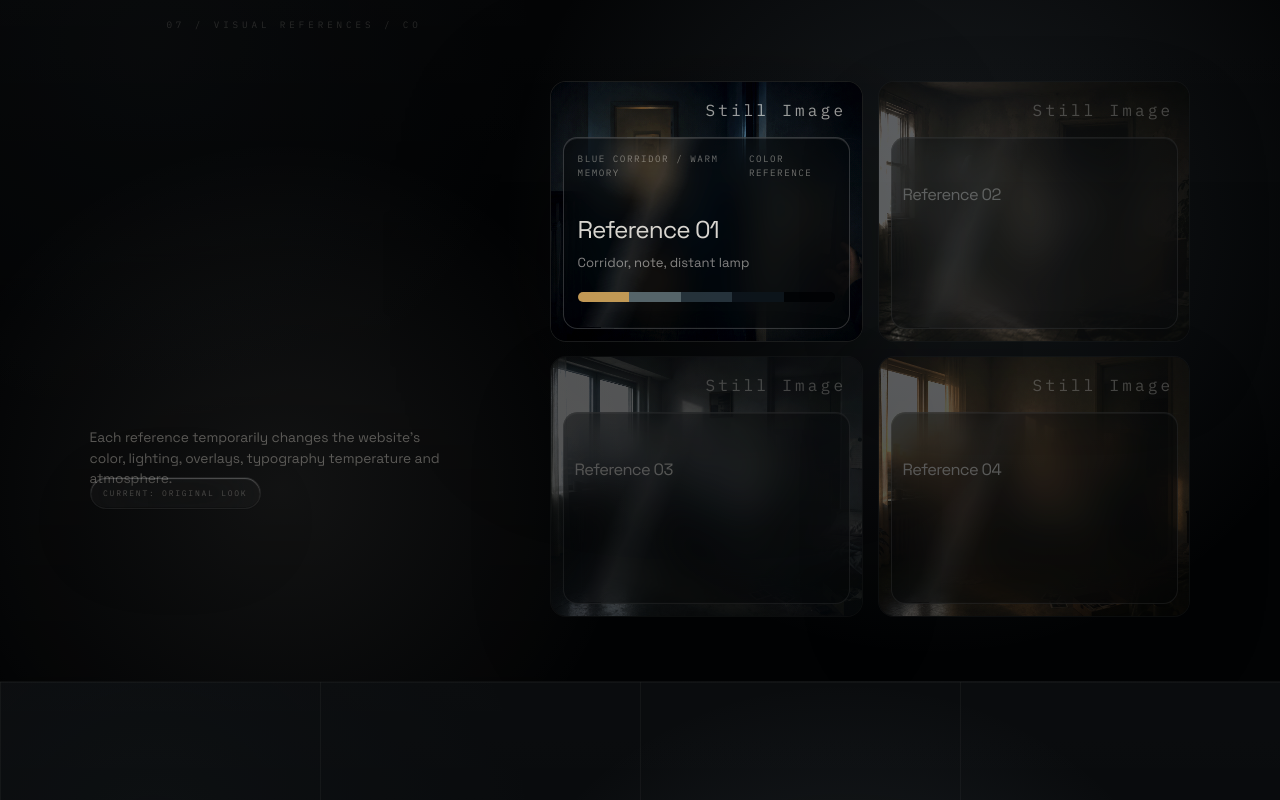
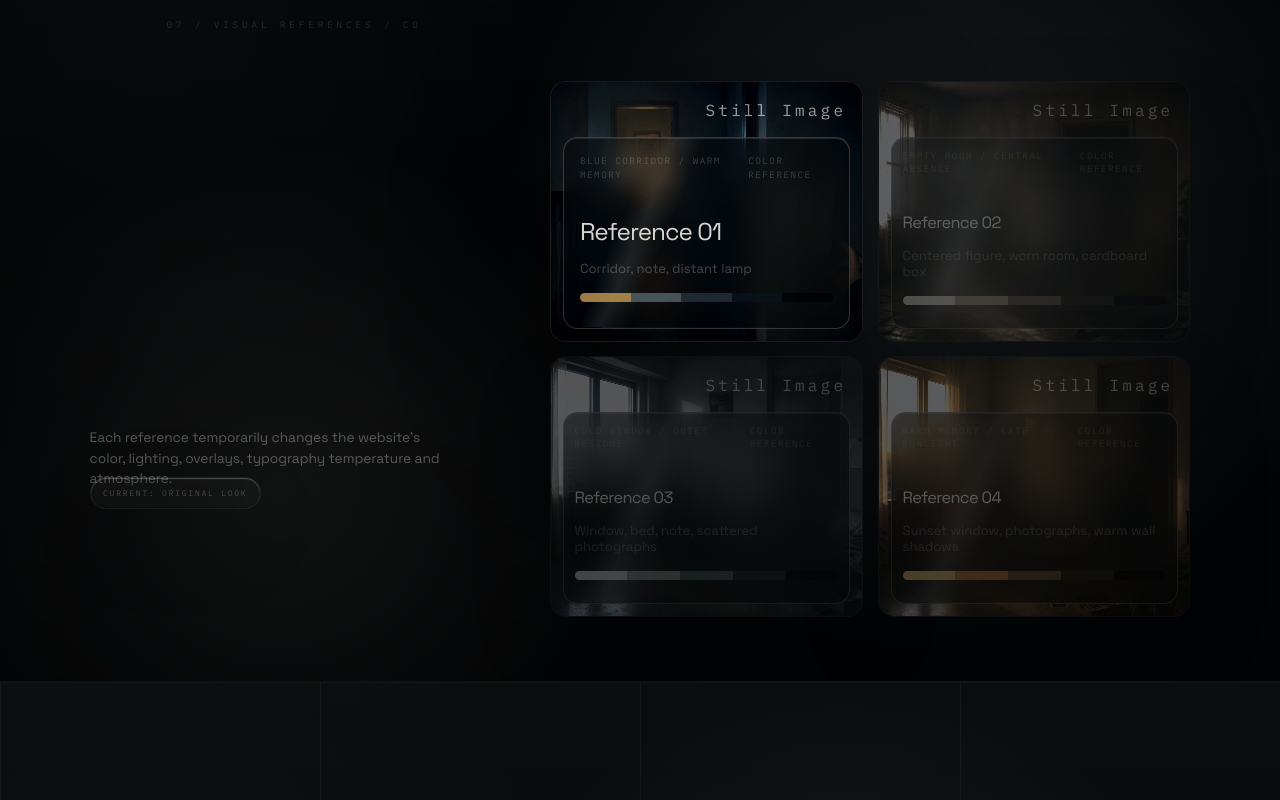
Before and after one commit to bruce070915-lang/Still-Here, a Next.js app: page / in a window 1280 px wide. Shown: the part 9780-10580 px from the top of the page. Built offline with nearby package versions, Linux system fonts and the light colour scheme; a web font is replaced by a local one.

Commit message:
Fix color reference palettes and production details

```diff
--- a/app/final-polish.css
+++ b/app/final-polish.css
@@ -233,6 +233,54 @@
   box-shadow: inset 0 1px 0 rgba(255, 255, 255, 0.11) !important;
 }
 
+.dna-section .film-card .film-card__glass {
+  padding: 1rem !important;
+}
+
+.dna-section .film-card .film-card__top {
+  display: flex !important;
+  opacity: 0.78 !important;
+  visibility: visible !important;
+}
+
+.dna-section .film-card .film-card__glass p {
+  display: block !important;
+  opacity: 0.78 !important;
+  visibility: visible !important;
+  margin: -0.35rem 0 1rem !important;
+}
+
+.dna-section .film-card .color-strip {
+  display: flex !important;
+  opacity: 1 !important;
+  visibility: visible !important;
+  height: 0.55rem !important;
+}
+
+.dna-section .film-card:not([data-active="true"]) .film-card__top,
+.dna-section .film-card:not([data-active="true"]) .film-card__glass p {
+  opacity: 0.5 !important;
+}
+
+.dna-section .film-card:not([data-active="true"]) .color-strip {
+  opacity: 0.82 !important;
+}
+
+.dna-section .film-card:not(:first-child) .film-card__top {
+  display: flex !important;
+  visibility: visible !important;
+}
+
+.dna-section .film-card:not(:first-child) .film-card__glass p {
+  display: block !important;
+  visibility: visible !important;
+}
+
+.dna-section .film-card:not(:first-child) .color-strip {
+  display: flex !important;
+  visibility: visible !important;
+}
+
 .dna-section .film-card:nth-child(1),
 .dna-section .film-card:nth-child(1)[data-active="true"] {
   grid-column: 1 / 7 !important;
@@ -277,6 +325,38 @@
   line-height: 0.98 !important;
 }
 
+.closing-section .closing-final-card {
+  gap: clamp(2.1rem, 4vh, 3.4rem) !important;
+}
+
+.closing-section .closing-final-kicker {
+  margin-bottom: clamp(1.1rem, 2.3vh, 1.8rem) !important;
+}
+
+.closing-section .closing-final-card h2 {
+  margin: 0 0 clamp(2.2rem, 4.8vh, 4rem) !important;
+  gap: clamp(3.2rem, 7vw, 7.5rem) !important;
+}
+
+.closing-section .closing-final-thesis {
+  margin: 0 0 clamp(2.8rem, 5.2vh, 4.4rem) !important;
+  gap: clamp(0.8rem, 1.8vh, 1.35rem) !important;
+  line-height: 1.32 !important;
+}
+
+.closing-section .closing-final-thesis span {
+  display: block !important;
+}
+
+.closing-section .closing-final-thanks {
+  margin: 0 0 clamp(2.4rem, 4.2vh, 3.8rem) !important;
+}
+
+.closing-section .closing-final-credit {
+  margin-top: clamp(1.7rem, 3vh, 2.8rem) !important;
+  gap: clamp(2rem, 4vw, 4rem) !important;
+}
+
 @media (max-width: 1100px) {
   .opening-section .opening-copy {
     grid-template-columns: 1fr !important;
--- a/data/productionInfo.ts
+++ b/data/productionInfo.ts
@@ -7,7 +7,7 @@ export const productionInfo = [
   ["Institution", "New York Film Academy"],
   ["Writer / Director", "Yihao Shi"],
   ["Cast", "One Actor"],
-  ["Runtime", "To Be Confirmed"],
-  ["Location", "To Be Confirmed"],
+  ["Runtime", "July 24, 2026"],
+  ["Location", "Glendale"],
   ["Production Status", "In Development"]
 ];
```
